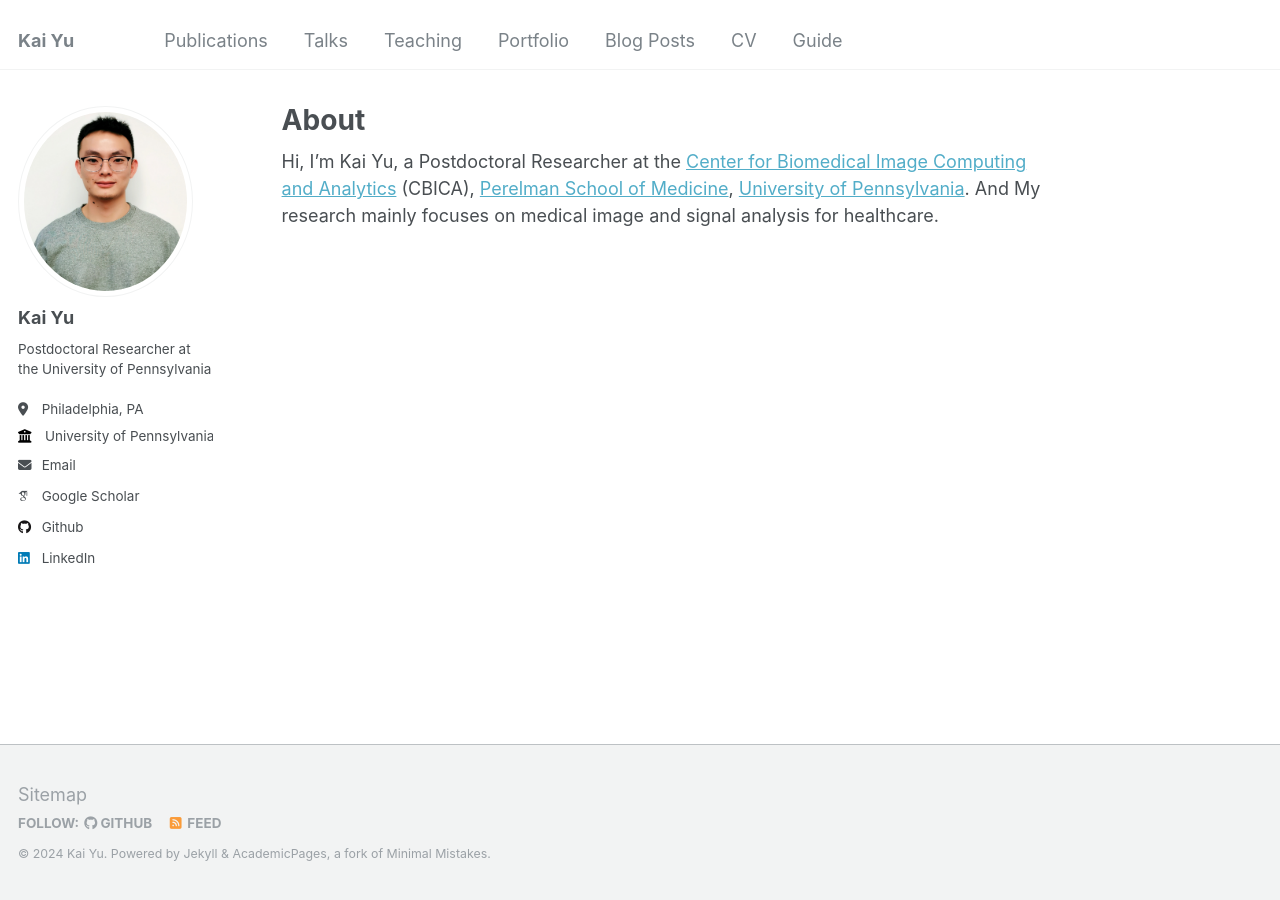
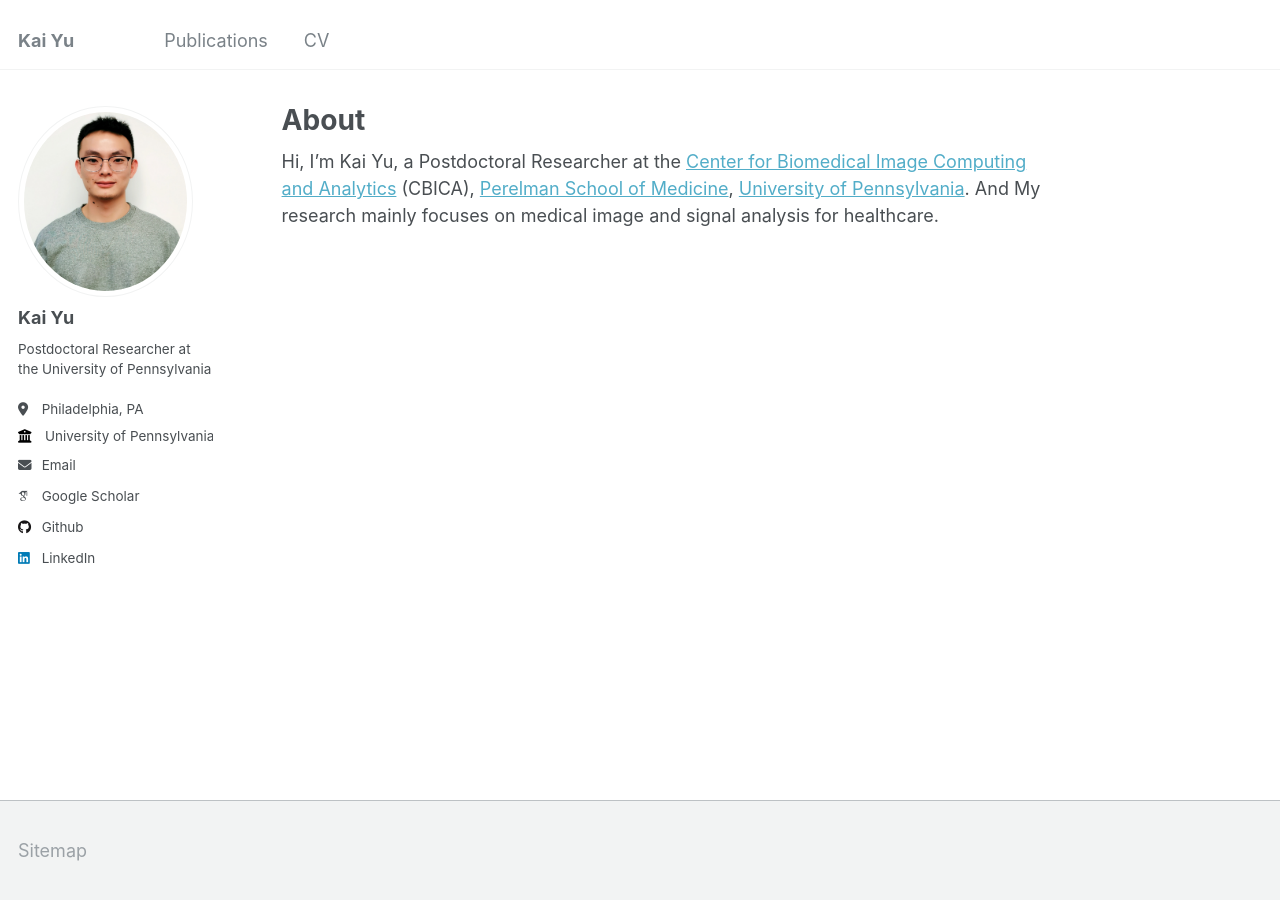
Before and after one commit to yukkai/yukkai.github.io, a Jekyll site: the page built from _pages/about.md, in a window 1280 px wide. Built offline with Jekyll 4.4.1, drawn with Linux system fonts in a browser that asks for light colours; some web fonts are replaced.

Commit message:
update infor

```diff
--- a/_includes/footer.html
+++ b/_includes/footer.html
@@ -1,4 +1,4 @@
-{% include base_path %}
+<!-- {% include base_path %}
 
 {% if site.author.github or site.author.bitbucket or site.atom_feed.hide != true %}
 <div class="page__footer-follow">
@@ -19,4 +19,4 @@
 </div>
 {% endif %}
 
-<div class="page__footer-copyright">&copy; {{ site.time | date: '%Y' }} {{ site.name | default: site.title }}. {{ site.data.ui-text[site.locale].powered_by | default: "Powered by" }} <a href="http://jekyllrb.com" rel="nofollow">Jekyll</a> &amp; <a href="https://github.com/academicpages/academicpages.github.io">AcademicPages</a>, a fork of <a href="https://mademistakes.com/work/minimal-mistakes-jekyll-theme/" rel="nofollow">Minimal Mistakes</a>.</div>
+<div class="page__footer-copyright">&copy; {{ site.time | date: '%Y' }} {{ site.name | default: site.title }}. {{ site.data.ui-text[site.locale].powered_by | default: "Powered by" }} <a href="http://jekyllrb.com" rel="nofollow">Jekyll</a> &amp; <a href="https://github.com/academicpages/academicpages.github.io">AcademicPages</a>, a fork of <a href="https://mademistakes.com/work/minimal-mistakes-jekyll-theme/" rel="nofollow">Minimal Mistakes</a>.</div> -->
--- a/_pages/about.md
+++ b/_pages/about.md
@@ -51,4 +51,4 @@ More info about configuring Academic Pages can be found in [the guide](https://a
 
 
 
-Hi, I'm Kai Yu, a Postdoctoral Researcher at the [Center for Biomedical Image Computing and Analytics]((https://www.med.upenn.edu/cbica/)) (CBICA), [Perelman School of Medicine](https://www.med.upenn.edu/), [University of Pennsylvania](https://www.upenn.edu/). And My research mainly focuses on medical image and signal analysis for healthcare.
+Hi, I'm Kai Yu, a Postdoctoral Researcher at the [Center for Biomedical Image Computing and Analytics](https://www.med.upenn.edu/cbica/) (CBICA), [Perelman School of Medicine](https://www.med.upenn.edu/), [University of Pennsylvania](https://www.upenn.edu/). And My research mainly focuses on medical image and signal analysis for healthcare.
```
Also changed, not shown: _data/navigation.yml (+10 -10 lines).
